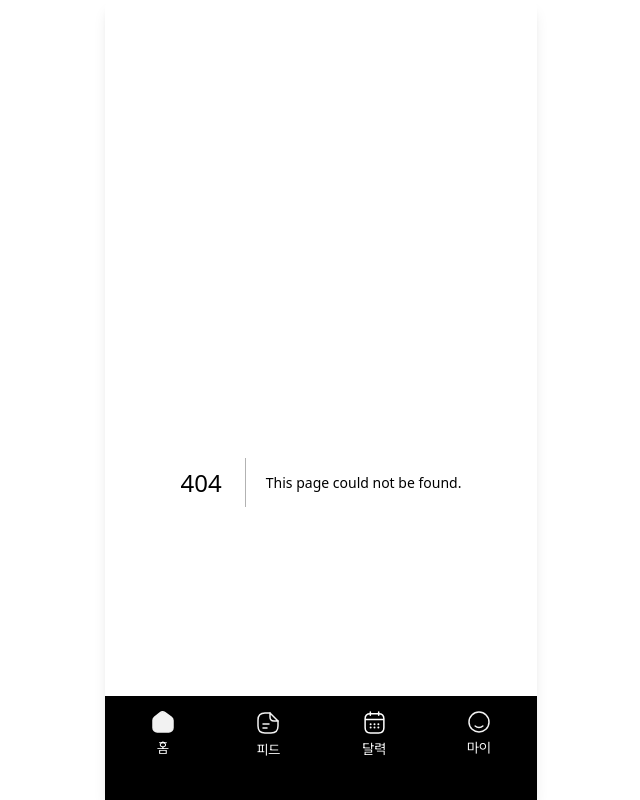
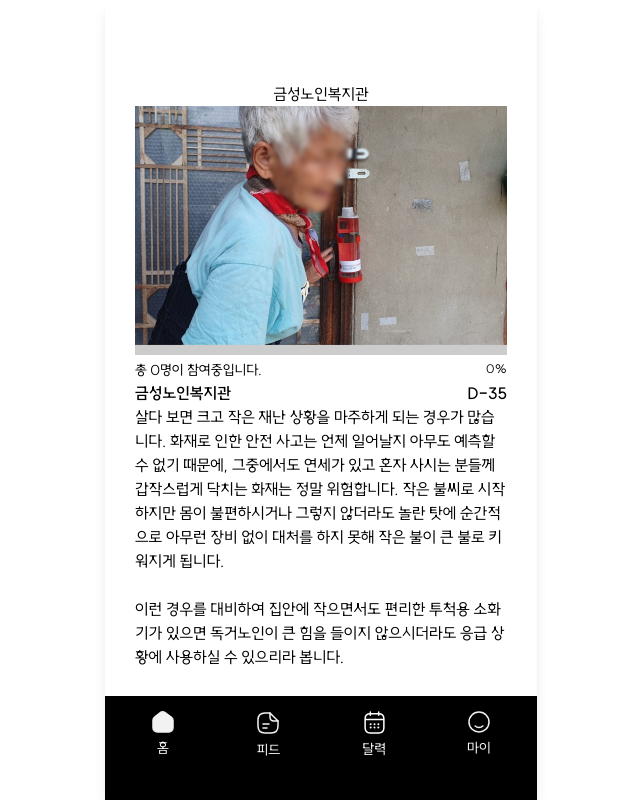
Before and after one commit to teo-sprint-17/giboo-click, a Next.js app: page /donation-foundation/1 in a window 1280 px wide. Before the commit this address had no page. Shown: the whole page, without its empty margins (319-959 px from the left). Built offline with nearby package versions, Linux system fonts and the light colour scheme.

Commit message:
wip : 기부처 상세 페이지

```diff
--- /dev/null
+++ b/src/app/donation-foundation/[id]/page.tsx
@@ -0,0 +1,59 @@
+import { notFound } from 'next/navigation';
+
+import { DONATION_FOUNDATIONS } from '@/constants/donationFoundations';
+import Image from 'next/image';
+import { calculateDaysLeft } from '@/utils/date';
+
+const FoundationDetail = ({ params }: { params: { id: string } }) => {
+  const foundation = DONATION_FOUNDATIONS.find((foundation) => foundation.id === Number(params.id));
+
+  if (!foundation) {
+    return notFound();
+  }
+  const size = 'smd';
+
+  const { name, mainImage, donationCount, donationGoal, donationPeriod, description } = foundation;
+  const donationGoalPercentile = (donationCount / donationGoal) * 100;
+  return (
+    <div className="flex flex-col items-center">
+      <h1>{name}</h1>
+      <Image
+        src={mainImage}
+        alt={name}
+        width={400}
+        height={300}
+        priority
+        sizes="(max-width: 432px) 100vw, 432px"
+        style={{
+          width: '100%',
+          height: 'auto',
+        }}
+      />
+      <div className={`w-full bottom-[10px]`}>
+        <div className="h-full bg-white bg-opacity-75 flex flex-col gap-[5px]">
+          <div className={`w-full  relative bg-[#00000033] ${size === 'sm' ? 'h-[8px]' : 'h-[10px]'}`}>
+            <div
+              style={{
+                width: `${
+                  donationGoalPercentile * 100 === 0 ? 0 : donationGoalPercentile < 1 ? 1 : donationGoalPercentile
+                }%`,
+              }}
+              className={`h-full top-0 left-0 bg-red-500 ${size === 'sm' ? 'h-[8px]' : 'h-[10px]'}`}
+            />
+          </div>
+          <div className="w-full flex justify-between">
+            <p className={` ${size === 'sm' ? ' text-[11px]' : 'text-[14px]'}`}>총 {donationCount}명이 참여중입니다.</p>
+            <p className={` ${size === 'sm' ? ' text-[10px]' : 'text-[12px]'}`}>{donationGoalPercentile}%</p>
+          </div>
+        </div>
+      </div>
+      <div className={`flex justify-between w-full font-semibold ${size === 'sm' ? 'text-[13px]' : 'text-[16px]'}`}>
+        <p>{name}</p>
+        <p>{calculateDaysLeft(donationPeriod.end)}</p>
+      </div>
+      <p className="whitespace-pre-line">{description}</p>
+    </div>
+  );
+};
+
+export default FoundationDetail;
```
